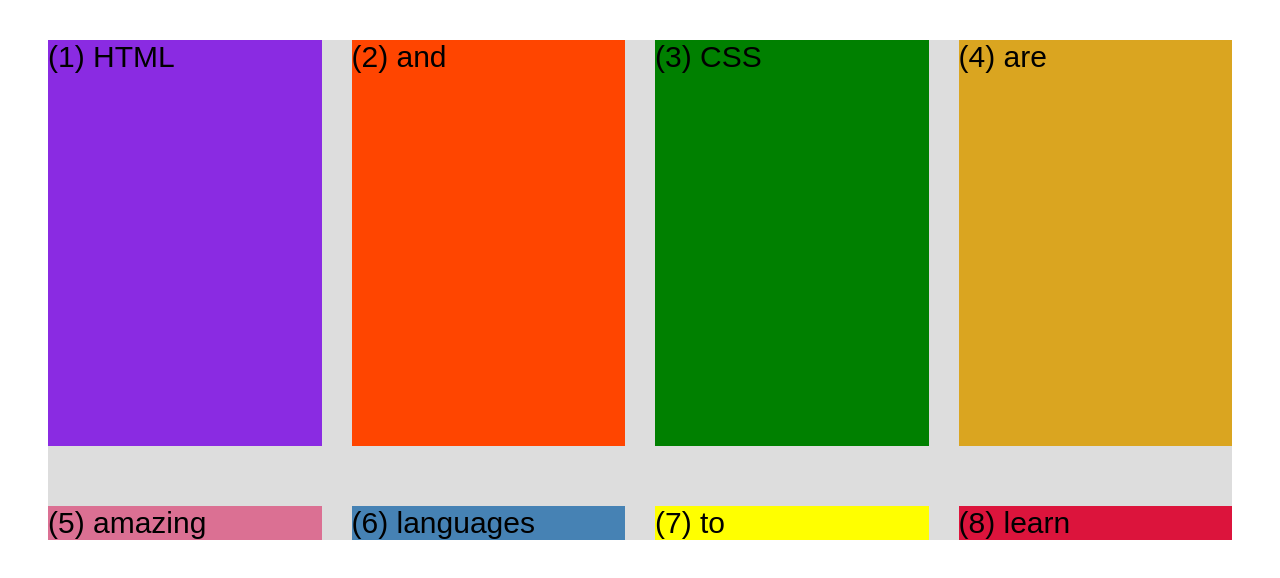
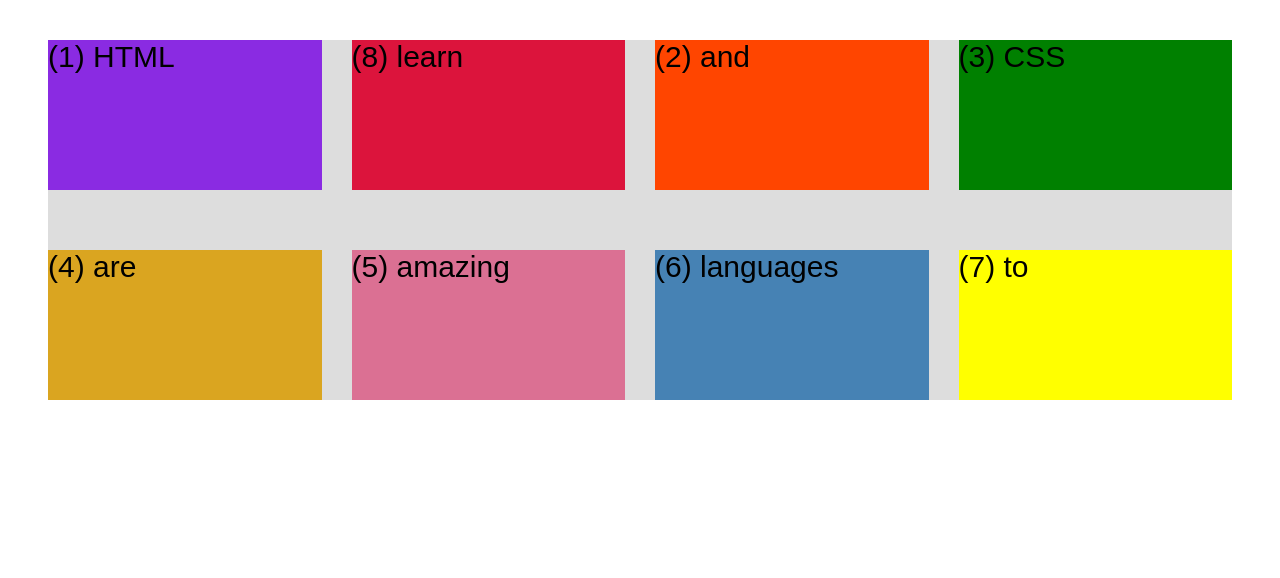
Before and after one commit to mikeqiu2011/css, a plain HTML site: page css-grid.html in a window 1280 px wide. Drawn offline with Linux system fonts and the light colour scheme.

Commit message:
move grid item to cell

```diff
--- a/css-grid.html
+++ b/css-grid.html
@@ -14,7 +14,7 @@
       }
       .el--3 {
         background-color: green;
-        /* height: 150px; */
+        height: 150px;
       }
       .el--4 {
         background-color: goldenrod;
@@ -30,6 +30,8 @@
       }
       .el--8 {
         background-color: crimson;
+        grid-column: 2 / 3;
+        grid-row: 1/2;
       }
 
       .container--1 {
@@ -44,8 +46,8 @@
         /* grid-template-columns: 2fr 1fr 1fr auto; */
         /* grid-template-rows: 300px 200px; */
         grid-template-columns: repeat(4, 1fr);
-        grid-template-rows: 1fr auto;
-        height: 500px;
+        grid-template-rows: 1fr 1fr;
+        /* height: 500px; */
 
         /* gap: 30px; */
         column-gap: 30px;
```
